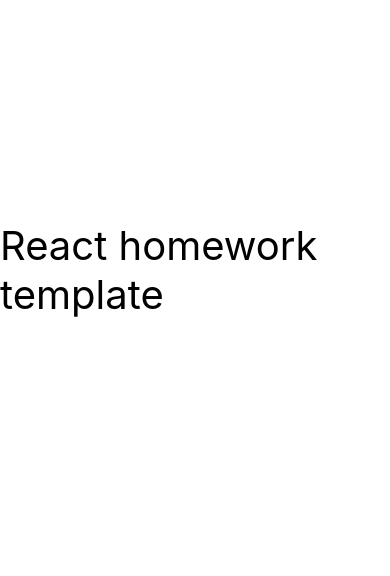
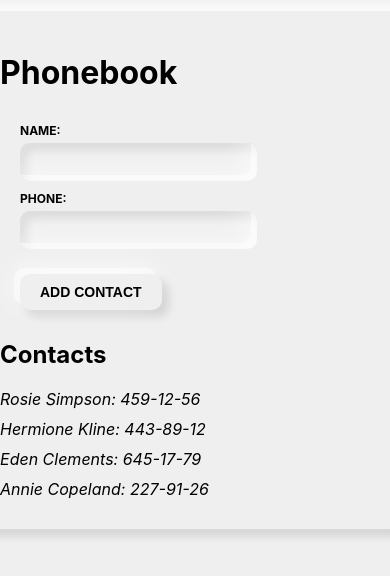
Before and after one commit to TurchynykOleksii/goit-react-hw-02-phonebook, a React (Create React App) app: page / in a window 390 px wide. Shown: the part 152-728 px from the top of the page. Built offline with nearby package versions, Linux system fonts and the light colour scheme.

Commit message:
phonebook hw step 3 done

```diff
--- a/package.json
+++ b/package.json
@@ -7,6 +7,8 @@
     "@testing-library/jest-dom": "^5.16.3",
     "@testing-library/react": "^12.1.4",
     "@testing-library/user-event": "^13.5.0",
+    "formik": "^2.2.9",
+    "nanoid": "^4.0.0",
     "react": "^18.1.0",
     "react-dom": "^18.1.0",
     "react-scripts": "5.0.1",
--- a/src/components/App.jsx
+++ b/src/components/App.jsx
@@ -1,16 +1,52 @@
-export const App = () => {
-  return (
-    <div
-      style={{
-        height: '100vh',
-        display: 'flex',
-        justifyContent: 'center',
-        alignItems: 'center',
-        fontSize: 40,
-        color: '#010101'
-      }}
-    >
-      React homework template
-    </div>
-  );
-};
+import {Component} from "react";
+import {Form} from './Form';
+import {ContactList} from "./ContactList";
+import {nanoid} from 'nanoid'
+
+export class App extends Component {
+  state = {
+    contacts: [
+      {id: 'id-1', name: 'Rosie Simpson', number: '459-12-56'},
+      {id: 'id-2', name: 'Hermione Kline', number: '443-89-12'},
+      {id: 'id-3', name: 'Eden Clements', number: '645-17-79'},
+      {id: 'id-4', name: 'Annie Copeland', number: '227-91-26'},
+    ],
+    name: '',
+    number: '',
+  }
+
+  getId = () => {
+    let nanoIds = nanoid()
+    return nanoIds
+  }
+
+  onSubmitForm = (e) => {
+    const {name, number} = e.target.elements;
+    e.preventDefault()
+    const formFields = {
+      name: name.value,
+      number: number.value,
+      id: this.getId()
+    }
+
+    this.setState({
+      contacts: this.state.contacts.concat(formFields),
+      name: name.value,
+      number: number.value,
+      id: this.getId()
+    })
+
+    e.currentTarget.reset()
+  }
+
+  render() {
+    console.log(this.state)
+    return (
+      <div className="app">
+        <h1>Phonebook</h1>
+        <Form fieldStat={this.state} submitProps={this.onSubmitForm}/>
+        <ContactList contactField={this.state.contacts}/>
+      </div>
+    )
+  }
+}
--- /dev/null
+++ b/src/components/ContactList/ContactList.jsx
@@ -0,0 +1,20 @@
+import css from './ContactList.module.css'
+
+export const ContactList = ({contactField}) => {
+
+  console.log(contactField)
+  return (
+    <>
+      <h2>Contacts</h2>
+      <ul className={css.list}>
+        {contactField.map(({id, name, number}) => {
+          return (
+            <li key={id} className={css.listItem}>
+              <span>{name}: {number}</span>
+            </li>
+          )
+        })}
+      </ul>
+    </>
+  )
+}
--- /dev/null
+++ b/src/components/ContactList/ContactList.module.css
@@ -0,0 +1,15 @@
+
+.list {
+  padding: 0;
+  margin: 0;
+  list-style: none;
+}
+
+.listItem {
+  margin-bottom: 10px;
+  display: flex;
+  flex-direction: column;
+  gap: 8px;
+  font-style: italic;
+
+}
--- /dev/null
+++ b/src/components/ContactList/index.js
@@ -0,0 +1 @@
+export {ContactList} from './ContactList'
--- /dev/null
+++ b/src/components/Form/Form.jsx
@@ -0,0 +1,28 @@
+import css from './Form.module.css'
+
+export const Form = ({submitProps}) => {
+  return (
+    <form onSubmit={submitProps} className={css.form}>
+      <label className={css.label}>
+        <span className={css.span}>Name:</span>
+        <input className={css.input} type="text"
+               name="name"
+               pattern="^[a-zA-Zа-яА-Я]+(([' -][a-zA-Zа-яА-Я ])?[a-zA-Zа-яА-Я]*)*$"
+               title="Name may contain only letters, apostrophe, dash and spaces. For example Adrian, Jacob Mercer, Charles de Batz de Castelmore d'Artagnan"
+               required/>
+      </label>
+      <label className={css.label}>
+        <span className={css.span}>Phone:</span>
+        <input
+          className={css.input}
+          type="tel"
+          name="number"
+          pattern="\+?\d{1,4}?[-.\s]?\(?\d{1,3}?\)?[-.\s]?\d{1,4}[-.\s]?\d{1,4}[-.\s]?\d{1,9}"
+          title="Phone number must be digits and can contain spaces, dashes, parentheses and can start with +"
+          required
+        />
+      </label>
+      <button className={css.button} type="submit">add contact</button>
+    </form>
+  )
+}
--- /dev/null
+++ b/src/components/Form/Form.module.css
@@ -0,0 +1,67 @@
+.form {
+  padding: 10px 20px;
+  display: flex;
+  flex-direction: column;
+  align-items: start;
+  gap: 10px;
+  max-width: 300px;
+  width: 100%;
+}
+
+.label {
+  display: flex;
+  flex-direction: column;
+  gap: 5px;
+
+}
+
+.input {
+  padding: 10px 15px;
+  border: none;
+  border-radius: 10px;
+  font-size: 16px;
+  background-color: #efefef;
+  box-shadow: inset -6px -6px 30px rgba(255, 255, 255, .7),
+  inset -6px -6px 0 rgba(255, 255, 255, .5),
+  inset 6px 6px 8px rgba(255, 255, 255, .075),
+  inset 6px 6px 10px rgba(0, 0, 0, .15);
+  outline: none;
+}
+
+.button {
+  margin-top: 15px;
+  padding: 10px 20px;
+  border: none;
+  border-radius: 10px;
+  text-transform: uppercase;
+  font-size: 14px;
+  font-weight: bold;
+  cursor: pointer;
+
+  background-color: #efefef;
+  box-shadow: -6px -6px 30px rgba(255, 255, 255, .7),
+  -6px -6px 0 rgba(255, 255, 255, .5),
+  6px 6px 8px rgba(255, 255, 255, .075),
+  6px 6px 10px rgba(0, 0, 0, .15);
+}
+
+button:hover {
+  box-shadow: -2px -2px 6px rgba(255, 255, 255, .6),
+  -2px -2px 4px rgba(255, 255, 255, .4),
+  2px 2px 2px rgba(255, 255, 255, .05),
+  2px 2px 4px rgba(0, 0, 0, .1);
+}
+
+button:active {
+  box-shadow: inset -2px -2px 6px rgba(255, 255, 255, .7),
+  inset -2px -2px 4px rgba(255, 255, 255, .5),
+  inset 2px 2px 2px rgba(255, 255, 255, .075),
+  inset 2px 2px 4px rgba(0, 0, 0, .15);
+}
+
+.span {
+  text-transform: uppercase;
+  font-weight: bold;
+  font-size: 12px;
+
+}
--- /dev/null
+++ b/src/components/Form/index.js
@@ -0,0 +1 @@
+export {Form} from './Form'
--- a/src/index.css
+++ b/src/index.css
@@ -3,13 +3,40 @@
 body {
   margin: 0;
   font-family: -apple-system, BlinkMacSystemFont, 'Segoe UI', 'Roboto', 'Oxygen',
-    'Ubuntu', 'Cantarell', 'Fira Sans', 'Droid Sans', 'Helvetica Neue',
-    sans-serif;
+  'Ubuntu', 'Cantarell', 'Fira Sans', 'Droid Sans', 'Helvetica Neue',
+  sans-serif;
   -webkit-font-smoothing: antialiased;
   -moz-osx-font-smoothing: grayscale;
 }
 
 code {
   font-family: source-code-pro, Menlo, Monaco, Consolas, 'Courier New',
-    monospace;
+  monospace;
 }
+
+html, body {
+  width: 100%;
+  height: 100%;
+}
+
+#root {
+  width: 100%;
+  height: 100%;
+  display: flex;
+  justify-content: center;
+  align-items: center;
+  flex-direction: column;
+  background-color: #efefef;
+}
+
+.app {
+  padding: 20px;
+  max-width: 400px;
+  width: 100%;
+  background-color: #efefef;
+  border-radius: 10px;
+  box-shadow: -6px -6px 14px rgba(255, 255, 255, .7),
+  -6px -6px 10px rgba(255, 255, 255, .5),
+  6px 6px 8px rgba(255, 255, 255, .075),
+  6px 6px 10px rgba(0, 0, 0, .15);
+}
```
Also changed, not shown: 1 other file (tests, documents, lock files or other folders).
